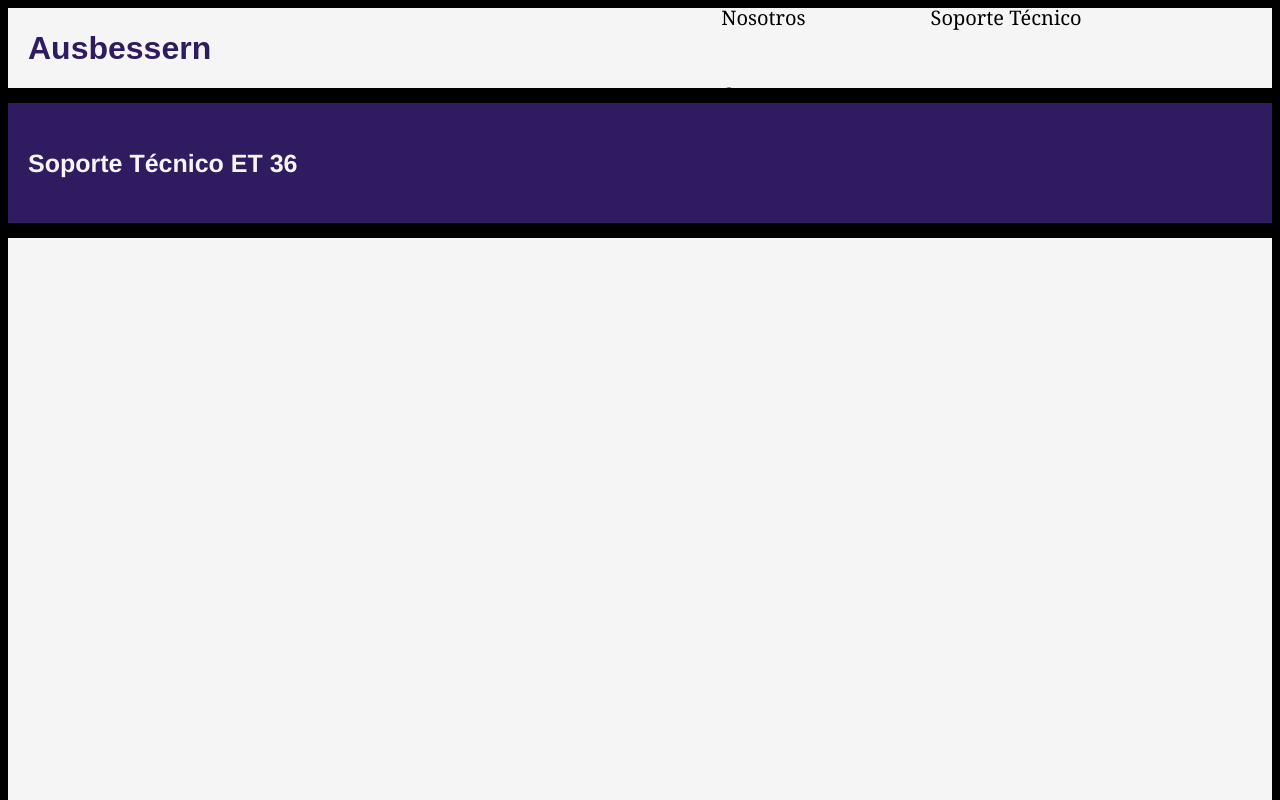
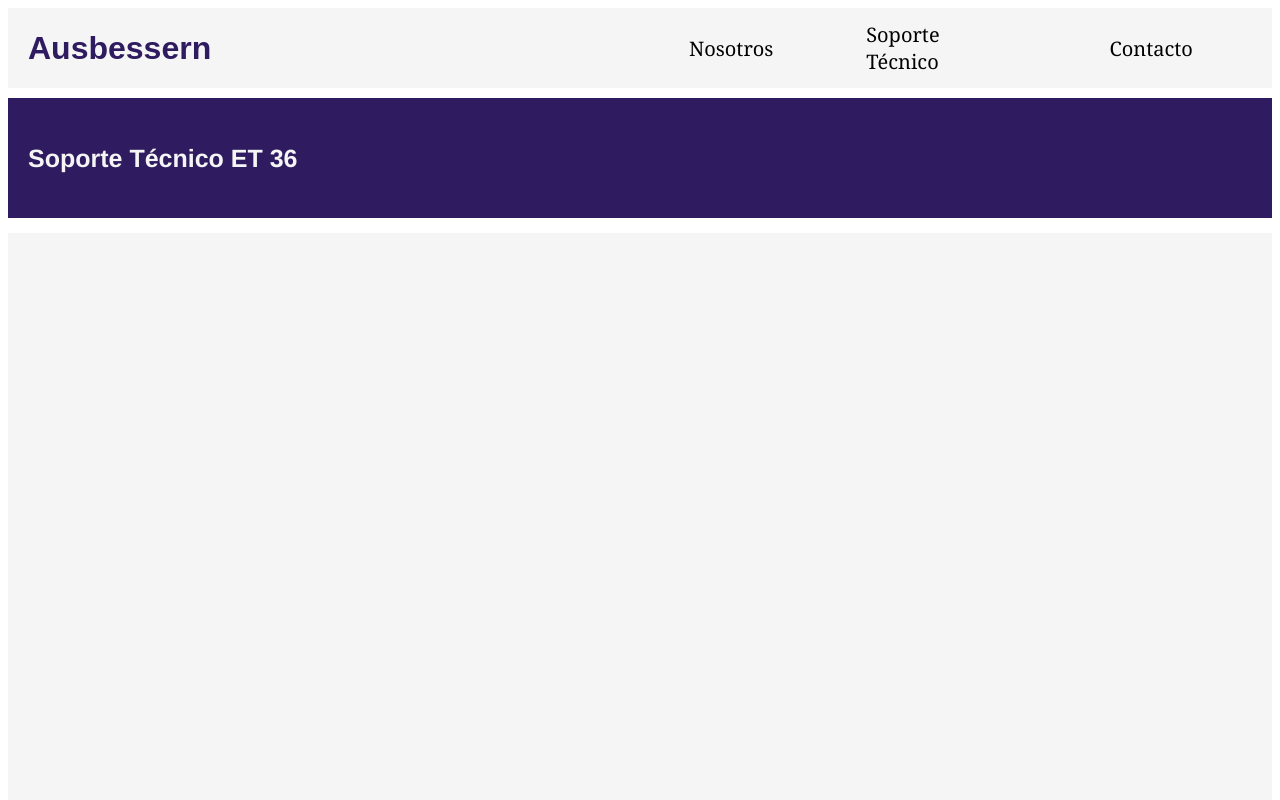
Before and after one commit to Kiotoks/FixApp, a plain HTML site: page ProyectoEnzo/AusbessernApp.html in a window 1280 px wide. Shown: the top 800 px of the page. Drawn offline with Linux system fonts and the light colour scheme.

Commit message:
Proposito

```diff
--- a/ProyectoEnzo/styles.css
+++ b/ProyectoEnzo/styles.css
@@ -19,9 +19,19 @@
 
 nav ul li{
     list-style: none;
-    margin-left: 75px;
+    margin-left: 10px;
+    width: 150px;
     padding: 25px;
     float: left;
+    display: flex;
+    justify-content: center;
+    align-items: center;
+}
+
+nav ul{
+    display: flex;
+    justify-content: center;
+    align-items: row;
 }
 
 nav ul li a{
@@ -36,7 +46,7 @@ a{
 }
 
 li:hover a{
-    color: rgb(38, 87, 246);
+    color: rgb(146, 86, 189);
 }
 
 .soporte{
@@ -45,7 +55,7 @@ li:hover a{
     width: 100%;
     display: flex;
     align-items: center;
-    margin-top: 15px;
+    margin-top: 10px;
 }
 
 .info{
@@ -57,7 +67,7 @@ li:hover a{
 }
 
 body{
-    background-color: black;
+    background-color: rgb(255, 255, 255);
 }
 
 h1{
```
Also changed, not shown: ProyectoEnzo/AusbessernApp.html (+3 -3 lines).
